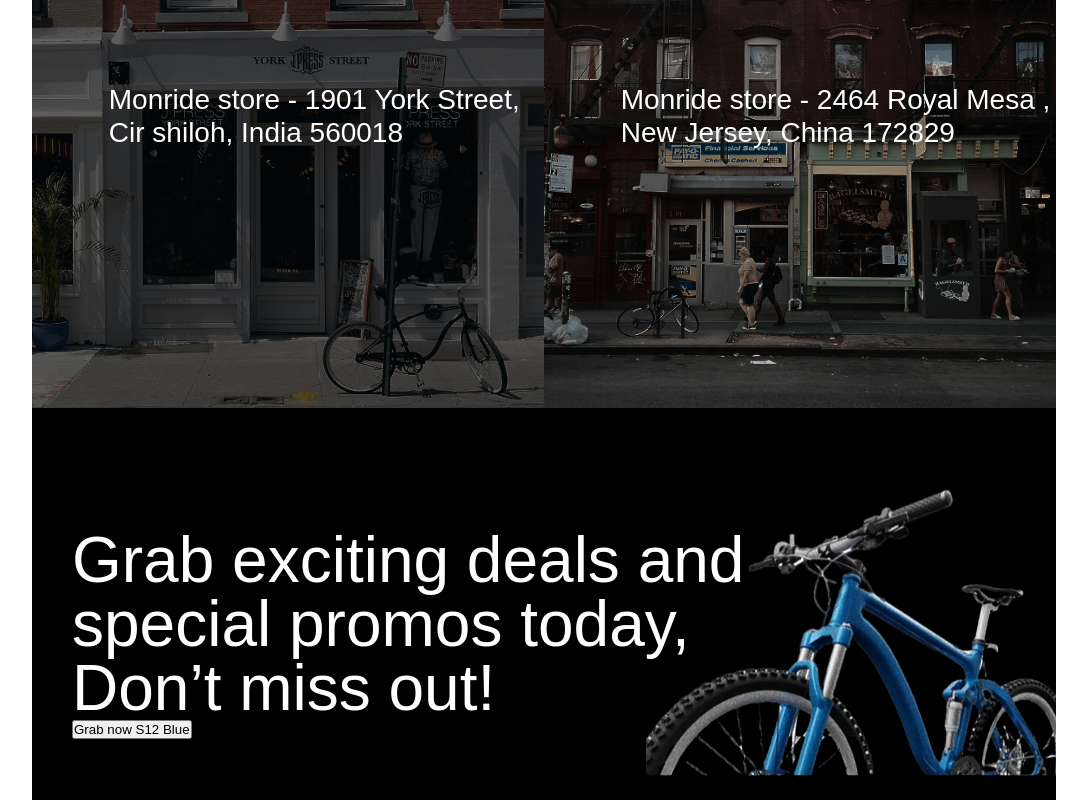
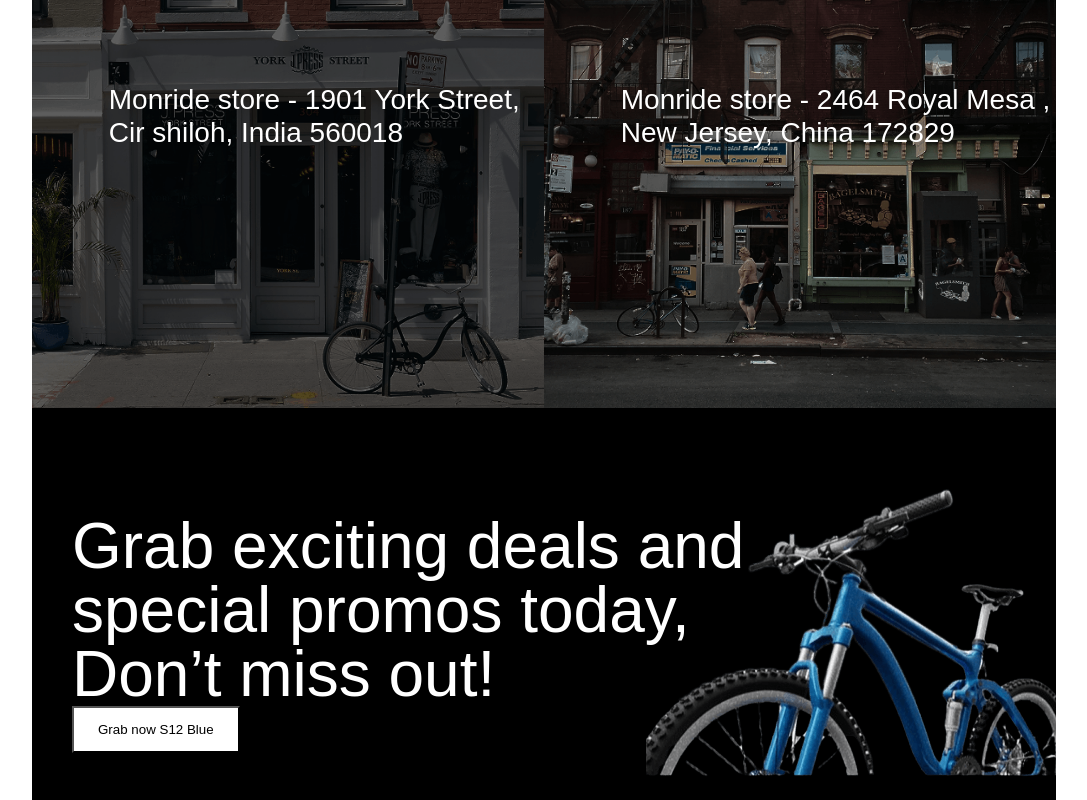
Before and after one commit to Akmalov-dev/Mornride, a React (Vite) app: page / in a window 1280 px wide. Shown: the part 1319-2119 px from the top of the page, without its empty margins (96-1183 px from the left). Built offline with nearby package versions, Linux system fonts and the light colour scheme.

Commit message:
grab star css btn

```diff
--- a/src/components/Grab/Grab.css
+++ b/src/components/Grab/Grab.css
@@ -18,6 +18,8 @@
     line-height: 100%;
 }
 .grab-btn{
+    padding: 14px 24px;
+    background: #FFFFFF;
 
 }
 .grab-right{
```
